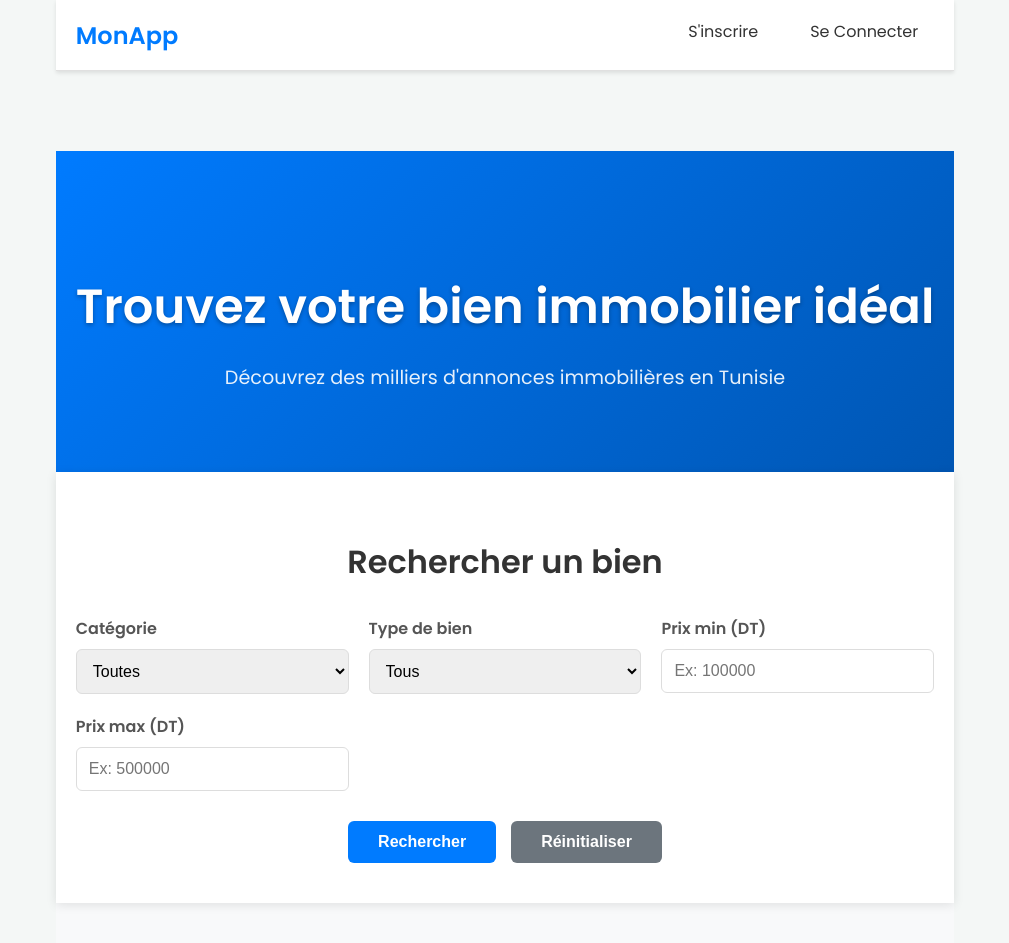
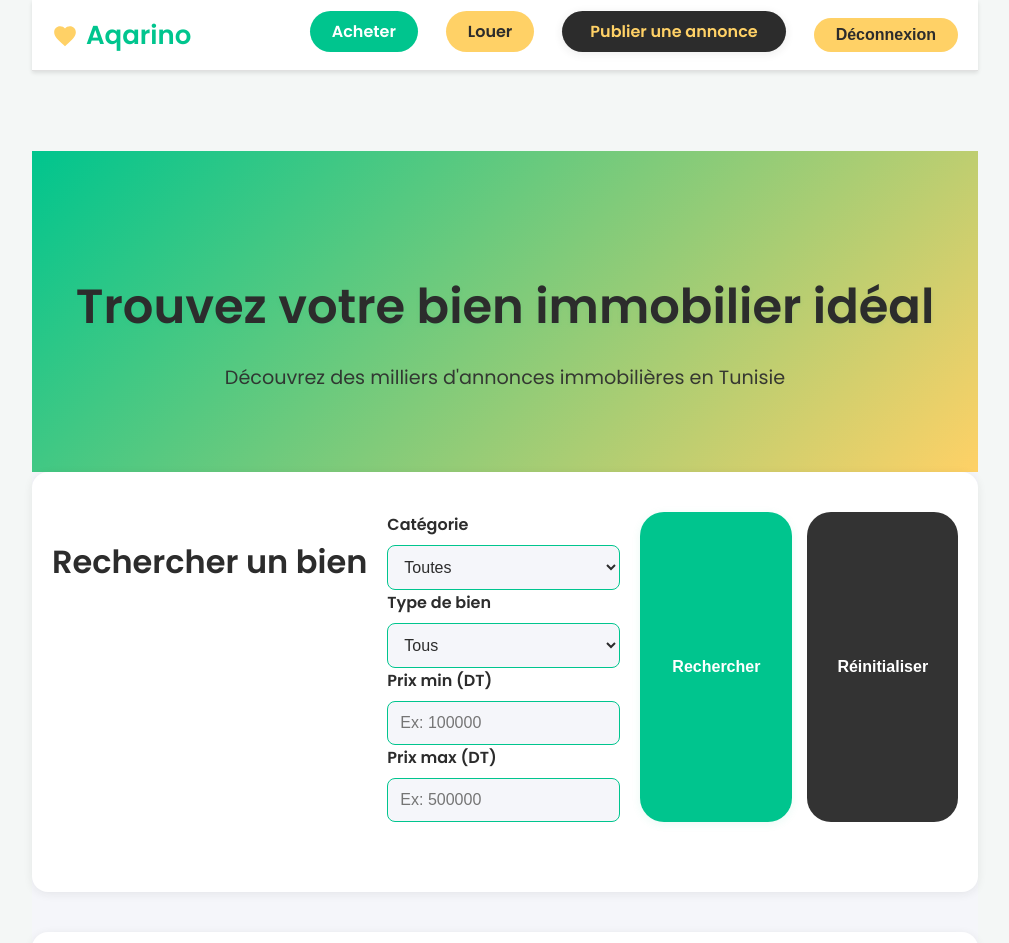
Before and after one commit to wassimzarai/immobilier2, a React (Create React App) app in the folder frontend/: page / in a window 1280 px wide. Shown: the top 943 px of the page, without its empty margins (135-1144 px from the left). Built offline with nearby package versions, Linux system fonts and the light colour scheme; no server answers.

Commit message:
show only the true futures

```diff
--- a/frontend/public/index.html
+++ b/frontend/public/index.html
@@ -24,7 +24,7 @@
       work correctly both with client-side routing and a non-root public URL.
       Learn how to configure a non-root public URL by running `npm run build`.
     -->
-    <title>React App</title>
+    <title>Aqarino</title>
   </head>
   <body>
     <noscript>You need to enable JavaScript to run this app.</noscript>
--- a/frontend/src/components/Form.css
+++ b/frontend/src/components/Form.css
@@ -1,23 +1,26 @@
 .form-container {
   max-width: 800px;
   margin: 0 auto;
-    padding: 20px;
+  padding: 24px;
   background: #fff;
-    border-radius: 8px;
-    box-shadow: 0 2px 10px rgba(0, 0, 0, 0.1);
+  border-radius: 16px;
+  box-shadow: 0 2px 12px rgba(44,44,44,0.10);
+  font-family: 'Poppins', 'Inter', 'Cairo', 'Tajawal', 'Almarai', sans-serif;
 }
 
 .form-container h2 {
-    color: #333;
+  color: #333333;
   margin-bottom: 20px;
   text-align: center;
+  font-weight: 700;
 }
 
 .form-container h3 {
-    color: #555;
+  color: #8BC34A;
   margin: 25px 0 15px 0;
-    border-bottom: 2px solid #007bff;
+  border-bottom: 2px solid #F7DC6F;
   padding-bottom: 5px;
+  font-weight: 600;
 }
 
 .form-group {
@@ -26,33 +29,36 @@
 
 .form-group label {
   display: block;
-    margin-bottom: 5px;
+  margin-bottom: 7px;
   font-weight: 600;
-    color: #333;
+  color: #333333;
 }
 
 .form-group input,
 .form-group select,
 .form-group textarea {
   width: 100%;
-    padding: 12px;
-    border: 1px solid #ddd;
-    border-radius: 4px;
+  padding: 13px 14px;
+  border: 1.5px solid #8BC34A;
+  border-radius: 8px;
   font-size: 16px;
-    transition: border-color 0.3s ease;
+  background: #F5F6FA;
+  color: #333333;
+  transition: border-color 0.2s;
+  margin-bottom: 6px;
 }
 
 .form-group input:focus,
 .form-group select:focus,
 .form-group textarea:focus {
   outline: none;
-    border-color: #007bff;
-    box-shadow: 0 0 0 2px rgba(0, 123, 255, 0.25);
+  border-color: #F7DC6F;
+  box-shadow: 0 0 0 2px rgba(247,220,111,0.11);
 }
 
 .form-group select:disabled {
-    background-color: #f8f9fa;
-    color: #6c757d;
+  background-color: #F5F6FA;
+  color: #B0B0B0;
   cursor: not-allowed;
 }
 
@@ -78,9 +84,9 @@
 .coordinates-display {
   margin-top: 10px;
   padding: 8px;
-    background-color: #f8f9fa;
+  background-color: #F5F6FA;
   border-radius: 4px;
-    border-left: 4px solid #007bff;
+  border-left: 4px solid #8BC34A;
 }
 
 .coordinates-display small {
@@ -89,21 +95,23 @@
 }
 
 .auth-button {
-    width: 100%;
-    padding: 15px;
-    background-color: #007bff;
-    color: white;
+  background-color: #8BC34A;
+  color: #fff;
   border: none;
-    border-radius: 4px;
+  border-radius: 24px;
   font-size: 16px;
   font-weight: 600;
+  padding: 14px 36px;
   cursor: pointer;
-    transition: background-color 0.3s ease;
-    margin-top: 20px;
+  transition: background 0.2s, box-shadow 0.2s;
+  box-shadow: 0 2px 10px rgba(139,195,74,0.09);
+  margin-top: 18px;
 }
 
 .auth-button:hover:not(:disabled) {
-    background-color: #0056b3;
+  background-color: #F7DC6F;
+  color: #333333;
+  box-shadow: 0 4px 15px rgba(247,220,111,0.12);
 }
 
 .auth-button:disabled {
@@ -118,16 +126,16 @@
   font-weight: 500;
 }
 
-  .message.error {
-    background-color: #f8d7da;
-    color: #721c24;
-    border: 1px solid #f5c6cb;
+.message.success {
+  background-color: #D4EDDA;
+  color: #8BC34A;
+  border: 1px solid #8BC34A;
 }
 
-  .message.success {
-    background-color: #d4edda;
-    color: #155724;
-    border: 1px solid #c3e6cb;
+.message.error {
+  background-color: #F8D7DA;
+  color: #F7DC6F;
+  border: 1px solid #F7DC6F;
 }
 
 .message.info {
@@ -151,11 +159,10 @@
     margin: 10px;
     padding: 15px;
   }
-
   .form-group input,
   .form-group select,
   .form-group textarea {
-      font-size: 16px; /* Évite le zoom sur iOS */
+    font-size: 16px;
   }
 }
 
@@ -164,8 +171,8 @@
   display: inline-block;
   width: 20px;
   height: 20px;
-    border: 3px solid #f3f3f3;
-    border-top: 3px solid #007bff;
+  border: 3px solid #F5F6FA;
+  border-top: 3px solid #8BC34A;
   border-radius: 50%;
   animation: spin 1s linear infinite;
   margin-right: 10px;
@@ -185,34 +192,60 @@
 .form-group label:has(+ select[required]):after,
 .form-group label:has(+ textarea[required]):after {
   content: " *";
-    color: #dc3545;
+  color: #F7DC6F;
 }
 
 /* Styles pour la validation */
 .form-group input.invalid,
 .form-group select.invalid,
 .form-group textarea.invalid {
-    border-color: #dc3545;
-    box-shadow: 0 0 0 2px rgba(220, 53, 69, 0.25);
+  border-color: #F7DC6F;
+  box-shadow: 0 0 0 2px rgba(247,220,111,0.18);
 }
 
 .form-group input.valid,
 .form-group select.valid,
 .form-group textarea.valid {
-    border-color: #28a745;
-    box-shadow: 0 0 0 2px rgba(40, 167, 69, 0.25);
+  border-color: #8BC34A;
+  box-shadow: 0 0 0 2px rgba(139,195,74,0.16);
 }
 
 .error-message {
-    color: #dc3545;
+  color: #F7DC6F;
   font-size: 14px;
   margin-top: 5px;
   display: block;
 }
 
 .success-message {
-    color: #28a745;
+  color: #8BC34A;
   font-size: 14px;
   margin-top: 5px;
   display: block;
 }
+
+.toggle-switch input[type="checkbox"]:checked + .toggle-slider {
+  background: #8BC34A;
+}
+
+.toggle-slider {
+  background: #F5F6FA;
+  border: 1.5px solid #8BC34A;
+}
+
+.btn-secondary {
+  background-color: #333333;
+  color: #fff;
+  border: none;
+  border-radius: 24px;
+  font-size: 16px;
+  font-weight: 600;
+  padding: 12px 30px;
+  cursor: pointer;
+  transition: background 0.2s;
+}
+
+.btn-secondary:hover {
+  background-color: #8BC34A;
+  color: #fff;
+}
--- a/frontend/src/components/Home.css
+++ b/frontend/src/components/Home.css
@@ -1,13 +1,13 @@
-
 .home-container {
   min-height: 100vh;
-  background-color: #f8f9fa;
+  background-color: #F5F6FA;
+  font-family: 'Poppins', 'Inter', 'Cairo', 'Tajawal', 'Almarai', sans-serif;
 }
 
 /* Section héro */
 .hero-section {
-  background: linear-gradient(135deg, #007bff 0%, #0056b3 100%);
-  color: white;
+  background: linear-gradient(135deg, #00C58E 0%, #FFD166 100%);
+  color: #fff;
   padding: 80px 20px;
   text-align: center;
 }
@@ -16,40 +16,38 @@
   font-size: 3rem;
   font-weight: 700;
   margin-bottom: 20px;
-  text-shadow: 0 2px 4px rgba(0, 0, 0, 0.3);
+  color: #2C2C2C;
+  text-shadow: 0 2px 4px rgba(0, 197, 142, 0.08);
 }
 
 .hero-content p {
   font-size: 1.2rem;
-  opacity: 0.9;
+  opacity: 0.92;
   max-width: 600px;
   margin: 0 auto;
+  color: #2C2C2C;
 }
 
 /* Section filtres */
 .filters-section {
-  background: white;
+  background: #fff;
   padding: 40px 20px;
-  box-shadow: 0 2px 10px rgba(0, 0, 0, 0.1);
+  box-shadow: 0 2px 10px rgba(44, 44, 44, 0.08);
+  border-radius: 16px;
 }
 
 .filters-container {
-  max-width: 1200px;
-  margin: 0 auto;
+  display: flex;
+  flex-wrap: wrap;
+  gap: 20px;
+  margin-bottom: 30px;
 }
 
 .filters-container h2 {
   text-align: center;
   margin-bottom: 30px;
-  color: #333;
+  color: #2C2C2C;
   font-size: 2rem;
-}
-
-.filters-grid {
-  display: grid;
-  grid-template-columns: repeat(auto-fit, minmax(250px, 1fr));
-  gap: 20px;
-  margin-bottom: 30px;
 }
 
 .filter-group {
@@ -60,23 +58,25 @@
 .filter-group label {
   font-weight: 600;
   margin-bottom: 8px;
-  color: #555;
+  color: #2C2C2C;
 }
 
 .filter-group select,
 .filter-group input {
   padding: 12px;
-  border: 1px solid #ddd;
-  border-radius: 6px;
+  border: 1.5px solid #00C58E;
+  border-radius: 8px;
   font-size: 16px;
-  transition: border-color 0.3s ease;
+  background: #F5F6FA;
+  color: #2C2C2C;
+  transition: border-color 0.3s;
 }
 
 .filter-group select:focus,
 .filter-group input:focus {
   outline: none;
-  border-color: #007bff;
-  box-shadow: 0 0 0 2px rgba(0, 123, 255, 0.25);
+  border-color: #FFD166;
+  box-shadow: 0 0 0 2px rgba(255, 209, 102, 0.12);
 }
 
 .filters-actions {
@@ -101,29 +101,48 @@
 }
 
 .btn-primary {
-  background-color: #007bff;
-  color: white;
+  background-color: #00C58E;
+  color: #fff;
+  border: none;
+  border-radius: 24px;
+  font-size: 16px;
+  font-weight: 600;
+  padding: 12px 32px;
+  cursor: pointer;
+  transition: background 0.2s, box-shadow 0.2s;
+  box-shadow: 0 2px 10px rgba(0,197,142,0.09);
 }
 
 .btn-primary:hover {
-  background-color: #0056b3;
-  transform: translateY(-2px);
-  box-shadow: 0 4px 12px rgba(0, 123, 255, 0.3);
+  background-color: #FFD166;
+  color: #2C2C2C;
+  box-shadow: 0 4px 15px rgba(255,209,102,0.12);
 }
 
 .btn-secondary {
-  background-color: #6c757d;
-  color: white;
+  background-color: #2C2C2C;
+  color: #fff;
+  border: none;
+  border-radius: 24px;
+  font-size: 16px;
+  font-weight: 600;
+  padding: 12px 30px;
+  cursor: pointer;
+  transition: background 0.2s;
 }
 
 .btn-secondary:hover {
-  background-color: #545b62;
-  transform: translateY(-2px);
+  background-color: #00C58E;
+  color: #fff;
 }
 
 /* Section annonces */
 .annonces-section {
+  background: #fff;
+  border-radius: 16px;
+  box-shadow: 0 2px 10px rgba(44,44,44,0.08);
   padding: 40px 20px;
+  margin: 40px 0;
 }
 
 .annonces-container {
@@ -138,68 +157,15 @@
 
 .section-header h2 {
   font-size: 2rem;
-  color: #333;
+  color: #2C2C2C;
   margin-bottom: 10px;
 }
 
 .section-header p {
-  color: #666;
+  color: #00C58E;
   font-size: 1.1rem;
 }
 
-/* États de chargement et d'erreur */
-.loading-container,
-.error-container,
-.no-results {
-  text-align: center;
-  padding: 60px 20px;
-}
-
-.loading-spinner {
-  width: 50px;
-  height: 50px;
-  border: 4px solid #f3f3f3;
-  border-top: 4px solid #007bff;
-  border-radius: 50%;
-  animation: spin 1s linear infinite;
-  margin: 0 auto 20px;
-}
-
-@keyframes spin {
-  0% { transform: rotate(0deg); }
-  100% { transform: rotate(360deg); }
-}
-
-.error-message {
-  color: #dc3545;
-  font-size: 1.1rem;
-  margin-bottom: 20px;
-}
-
-.btn-retry {
-  background-color: #007bff;
-  color: white;
-  border: none;
-  padding: 10px 20px;
-  border-radius: 4px;
-  cursor: pointer;
-  font-size: 16px;
-}
-
-.btn-retry:hover {
-  background-color: #0056b3;
-}
-
-.no-results h3 {
-  color: #666;
-  margin-bottom: 10px;
-}
-
-.no-results p {
-  color: #999;
-}
-
-/* Grille des annonces */
 .annonces-grid {
   display: grid;
   grid-template-columns: repeat(auto-fill, minmax(350px, 1fr));
@@ -208,25 +174,25 @@
 
 /* Carte d'annonce */
 .annonce-card {
-  background: white;
-  border-radius: 12px;
-  box-shadow: 0 4px 15px rgba(0, 0, 0, 0.1);
+  background: #F5F6FA;
+  border-radius: 16px;
+  box-shadow: 0 4px 15px rgba(0,197,142,0.07);
   overflow: hidden;
-  transition: all 0.3s ease;
-  border: 1px solid #e0e0e0;
+  transition: box-shadow 0.2s;
+  border: 1.5px solid #00C58E;
 }
 
 .annonce-card:hover {
-  transform: translateY(-5px);
-  box-shadow: 0 8px 25px rgba(0, 0, 0, 0.15);
+  box-shadow: 0 8px 30px rgba(44,44,44,0.16);
 }
 
 .annonce-header {
-  background: linear-gradient(135deg, #007bff, #0056b3);
+  background: linear-gradient(135deg, #00C58E, #FFD166);
   padding: 15px 20px;
   display: flex;
   justify-content: space-between;
   align-items: center;
+  border-radius: 16px 16px 0 0;
 }
 
 .annonce-category,
@@ -247,14 +213,14 @@
 .annonce-title {
   font-size: 1.3rem;
   font-weight: 700;
-  color: #333;
+  color: #2C2C2C;
   margin-bottom: 10px;
   line-height: 1.3;
 }
 
 .annonce-location {
-  color: #666;
-  font-size: 0.95rem;
+  color: #00C58E;
+  font-size: 1rem;
   margin-bottom: 15px;
   display: flex;
   align-items: center;
@@ -262,7 +228,7 @@
 }
 
 .annonce-description {
-  color: #555;
+  color: #2C2C2C;
   line-height: 1.6;
   margin-bottom: 20px;
   font-size: 0.95rem;
@@ -274,23 +240,23 @@
   align-items: center;
   margin-bottom: 15px;
   padding: 15px;
-  background-color: #f8f9fa;
+  background-color: #F5F6FA;
   border-radius: 8px;
 }
 
 .annonce-price {
   font-size: 1.4rem;
   font-weight: 700;
-  color: #007bff;
+  color: #FFD166;
 }
 
 .annonce-state {
   font-size: 0.9rem;
-  color: #666;
-  background: white;
+  color: #fff;
+  background: #00C58E;
   padding: 4px 8px;
   border-radius: 4px;
-  border: 1px solid #ddd;
+  border: none;
 }
 
 .annonce-meta {
@@ -298,7 +264,7 @@
   justify-content: space-between;
   align-items: center;
   font-size: 0.85rem;
-  color: #999;
+  color: #B0B0B0;
   margin-bottom: 20px;
 }
 
@@ -309,19 +275,78 @@
 .btn-view-details {
   display: block;
   width: 100%;
-  background-color: #007bff;
+  background-color: #00C58E;
   color: white;
   text-decoration: none;
   padding: 12px;
-  border-radius: 6px;
+  border-radius: 24px;
   text-align: center;
   font-weight: 600;
-  transition: all 0.3s ease;
+  font-size: 1rem;
+  border: none;
+  transition: background 0.2s, color 0.2s;
+  margin-top: 10px;
 }
 
 .btn-view-details:hover {
-  background-color: #0056b3;
-  transform: translateY(-1px);
+  background-color: #FFD166;
+  color: #2C2C2C;
+}
+
+/* États de chargement et d'erreur */
+.loading-container,
+.error-container,
+.no-results {
+  text-align: center;
+  padding: 60px 20px;
+}
+
+.loading-spinner {
+  width: 50px;
+  height: 50px;
+  border: 4px solid #F5F6FA;
+  border-top: 4px solid #00C58E;
+  border-radius: 50%;
+  animation: spin 1s linear infinite;
+  margin: 0 auto 20px;
+}
+
+@keyframes spin {
+  0% { transform: rotate(0deg); }
+  100% { transform: rotate(360deg); }
+}
+
+.error-message {
+  color: #dc3545;
+  font-size: 1.1rem;
+  margin-bottom: 20px;
+}
+
+.btn-retry {
+  background-color: #FFD166;
+  color: #2C2C2C;
+  border: none;
+  padding: 10px 20px;
+  border-radius: 24px;
+  cursor: pointer;
+  font-size: 16px;
+  font-weight: 600;
+  margin-top: 10px;
+  transition: background 0.2s, color 0.2s;
+}
+
+.btn-retry:hover {
+  background-color: #00C58E;
+  color: #fff;
+}
+
+.no-results h3 {
+  color: #2C2C2C;
+  margin-bottom: 10px;
+}
+
+.no-results p {
+  color: #B0B0B0;
 }
 
 /* Responsive design */
@@ -386,3 +411,22 @@
     text-align: center;
   }
 }
+
+.footer {
+  background: #2C2C2C;
+  color: #F5F6FA;
+  padding: 40px 0 20px 0;
+  text-align: center;
+  border-radius: 24px 24px 0 0;
+  margin-top: 60px;
+}
+
+.footer a {
+  color: #FFD166;
+  text-decoration: none;
+  font-weight: 600;
+}
+
+.footer a:hover {
+  color: #00C58E;
+}
--- a/frontend/src/components/Home.js
+++ b/frontend/src/components/Home.js
@@ -64,6 +64,9 @@ const Home = () => {
     Object.keys(filters).forEach(key => {
       if (filters[key]) activeFilters[key] = filters[key];
     });
+    // Correction : envoyer prixMin/prixMax comme nombres si présents
+    if (activeFilters.prixMin) activeFilters.prixMin = Number(activeFilters.prixMin);
+    if (activeFilters.prixMax) activeFilters.prixMax = Number(activeFilters.prixMax);
     loadAnnonces(activeFilters);
   };
 
--- a/frontend/src/components/Navbar.css
+++ b/frontend/src/components/Navbar.css
@@ -1,4 +1,3 @@
-
 .navbar {
   background-color: #fff;
   box-shadow: 0 2px 4px rgba(0, 0, 0, 0.1);
@@ -94,6 +93,80 @@
   transform: translateY(-1px);
 }
 
+/* --- NAVBAR BOUTONS PRINCIPAUX STYLE Aqarino --- */
+.nav-btn-buy {
+  background: #00C58E;
+  color: #fff;
+  border-radius: 24px;
+  font-weight: 600;
+  padding: 8px 22px;
+  margin-right: 8px;
+  border: none;
+  font-size: 16px;
+  transition: background 0.2s, color 0.2s;
+}
+.nav-btn-buy:hover {
+  background: #FFD166;
+  color: #2C2C2C;
+}
+
+.nav-btn-rent {
+  background: #FFD166;
+  color: #2C2C2C;
+  border-radius: 24px;
+  font-weight: 600;
+  padding: 8px 22px;
+  margin-right: 8px;
+  border: none;
+  font-size: 16px;
+  transition: background 0.2s, color 0.2s;
+}
+.nav-btn-rent:hover {
+  background: #00C58E;
+  color: #fff;
+}
+
+.nav-btn-publish {
+  background: #2C2C2C;
+  color: #FFD166;
+  border-radius: 24px;
+  font-weight: 700;
+  padding: 8px 28px;
+  margin-right: 8px;
+  border: none;
+  font-size: 16px;
+  box-shadow: 0 2px 10px rgba(44,44,44,0.09);
+  transition: background 0.2s, color 0.2s;
+}
+.nav-btn-publish:hover {
+  background: #FFD166;
+  color: #2C2C2C;
+}
+
+.nav-btn-logout {
+  background: #FFD166;
+  color: #2C2C2C;
+  border-radius: 24px;
+  font-weight: 600;
+  padding: 8px 22px;
+  border: none;
+  font-size: 16px;
+  transition: background 0.2s, color 0.2s;
+}
+.nav-btn-logout:hover {
+  background: #2C2C2C;
+  color: #FFD166;
+}
+
+/* Responsive ajustement pour les boutons */
+@media (max-width: 768px) {
+  .nav-btn-buy, .nav-btn-rent, .nav-btn-publish, .nav-btn-logout {
+    padding: 8px 12px;
+    font-size: 14px;
+    margin-bottom: 6px;
+  }
+}
+
 /* Responsive design */
 @media screen and (max-width: 768px) {
   .navbar-container {
--- a/frontend/src/components/Navbar.js
+++ b/frontend/src/components/Navbar.js
@@ -1,4 +1,3 @@
-
 import React from 'react';
 import { Link, useNavigate } from 'react-router-dom';
 import { useAuth } from '../hooks/useAuth'; // Assurez-vous que ce chemin est correct
@@ -7,7 +6,7 @@ import './Navbar.css';
 
 const Navbar = () => {
   // La logique du hook useAuth est maintenant plus simple
-  const { isLoggedIn, isAdmin, logout } = useAuth();
+  const { logout } = useAuth();
   const navigate = useNavigate();
 
   // La fonction de déconnexion est maintenant fournie par le hook
@@ -21,58 +20,26 @@ const Navbar = () => {
       <div className="navbar-container">
         {/* Le logo redirige toujours vers la page d'accueil principale */}
         <Link to="/" className="navbar-logo">
-          MonApp
+          <span style={{ color: '#00C58E', fontWeight: 'bold', fontSize: 26 }}>
+            <svg xmlns="http://www.w3.org/2000/svg" width="26" height="26" viewBox="0 0 24 24" fill="#FFD166" style={{verticalAlign: 'middle', marginRight: 8}}>
+              <path d="M12 21.35l-1.45-1.32C5.4 15.36 2 12.28 2 8.5 2 5.42 4.42 3 7.5 3c1.74 0 3.41 0.81 4.5 2.09C13.09 3.81 14.76 3 16.5 3 19.58 3 22 5.42 22 8.5c0 3.78-3.4 6.86-8.55 11.54L12 21.35z"/>
+            </svg>
+            Aqarino
+          </span>
         </Link>
-
-        {/* La liste des liens de navigation */}
         <ul className="nav-menu">
-
-          {/* --- DÉBUT DE LA NOUVELLE LOGIQUE D'AFFICHAGE --- */}
-
-          {/* Si l'utilisateur est connecté... */}
-          {isLoggedIn ? (
-            <>
-              {/* ...on affiche le bouton "Publier une annonce" */}
-              <li className="nav-item">
-                <Link to="/annonces/ajouter" className="nav-links-button">
-                  Publier une annonce
-                </Link>
-              </li>
-
-              {/* Si l'utilisateur est aussi un admin, on affiche le lien du dashboard */}
-              {isAdmin && (
-                <li className="nav-item">
-                  <Link to="/admin/dashboard" className="nav-links">
-                    Dashboard Admin
-                  </Link>
-                </li>
-              )}
-
-              {/* Et on affiche le bouton de déconnexion */}
-              <li className="nav-item">
-                <button onClick={handleLogout} className="nav-links-logout">
-                  Déconnexion
-                </button>
-              </li>
-            </>
-          ) : (
-            // --- Si l'utilisateur N'EST PAS connecté... ---
-            <>
-              {/* ...on affiche les liens pour s'inscrire et se connecter */}
-              <li className="nav-item">
-                <Link to="/register" className="nav-links">
-                  S'inscrire
-                </Link>
-              </li>
-              <li className="nav-item">
-                <Link to="/login" className="nav-links">
-                  Se Connecter
-                </Link>
-              </li>
-            </>
-          )}
-
-          {/* --- FIN DE LA NOUVELLE LOGIQUE D'AFFICHAGE --- */}
+          <li className="nav-item">
+            <Link to="/annonces?type=vente" className="nav-links nav-btn-buy">Acheter</Link>
+          </li>
+          <li className="nav-item">
+            <Link to="/annonces?type=location" className="nav-links nav-btn-rent">Louer</Link>
+          </li>
+          <li className="nav-item">
+            <Link to="/annonces/ajouter" className="nav-links-button nav-btn-publish">Publier une annonce</Link>
+          </li>
+          <li className="nav-item">
+            <button onClick={handleLogout} className="nav-links-logout nav-btn-logout">Déconnexion</button>
+          </li>
         </ul>
       </div>
     </nav>
```
Also changed, not shown: frontend/src/components/AnnonceDetail.css (+69 -6 lines), frontend/src/components/AnnonceList.css (+34 -16 lines), 1 other file (tests, documents, lock files or other folders). Lines whose indentation alone changed are shown as unchanged.
